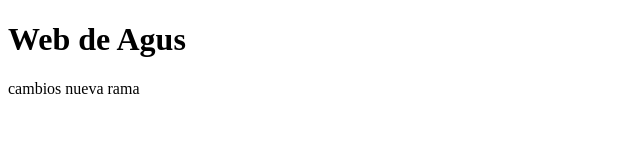
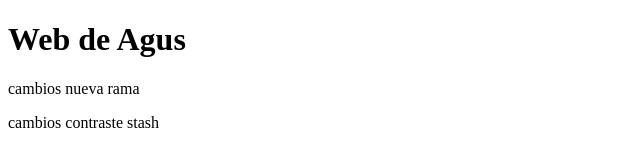
Before and after one commit to A93MP/tareaVSC, a plain HTML site: page index.html in a window 1280 px wide. Shown: the whole page, without its empty margins (0-640 px from the left). Drawn offline with Linux system fonts and the light colour scheme.

Commit message:
version 2

```diff
--- a/index.html
+++ b/index.html
@@ -9,5 +9,6 @@
 <body>
     <h1>Web de Agus</h1>
     <p>cambios nueva rama</p>
+    <div>cambios contraste stash</div>
 </body>
 </html>
```
